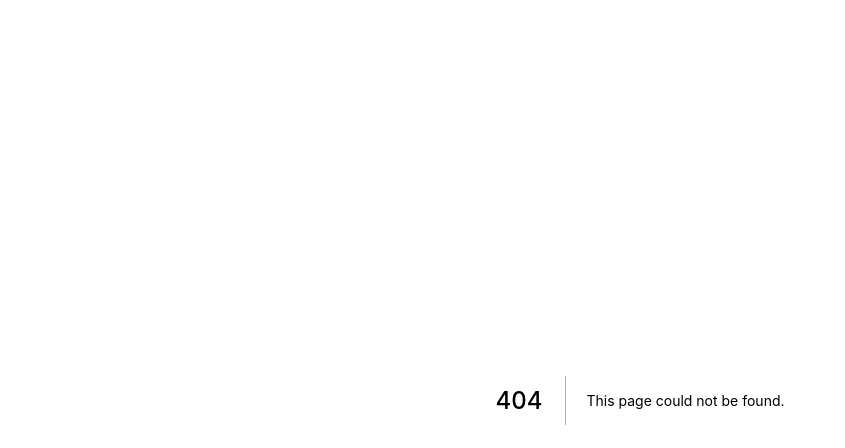
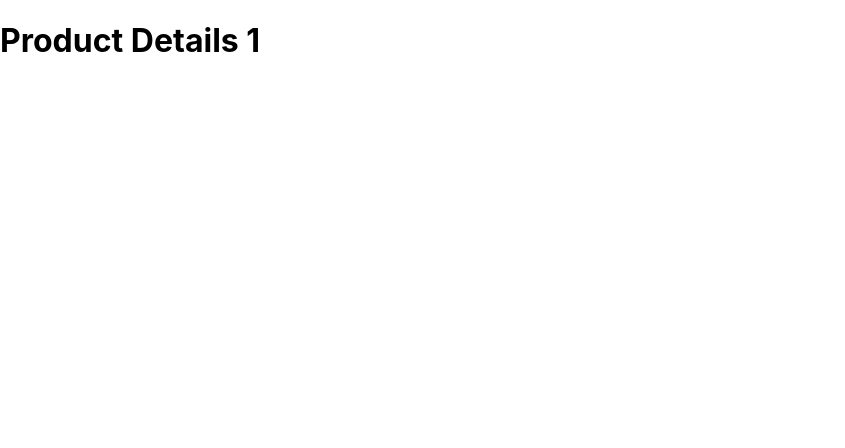
Before and after one commit to fimbres/next-start, a Next.js app: page /products/1 in a window 1280 px wide. Before the commit this address had no page. Shown: the top 448 px of the page, without its empty margins (0-845 px from the left). Built offline with nearby package versions, Linux system fonts and the light colour scheme.

Commit message:
dynamic routes

```diff
--- /dev/null
+++ b/pages/products/[productId].js
@@ -0,0 +1,9 @@
+import { useRouter } from 'next/router';
+
+const ProductDetail = () => {
+    const router = useRouter();
+    const productId = router.query.productId;
+    return <h1>Product Details {productId}</h1>
+}
+
+export default ProductDetail;
```
Also changed, not shown: pages/products/index.js (added, +9 -0 lines).
